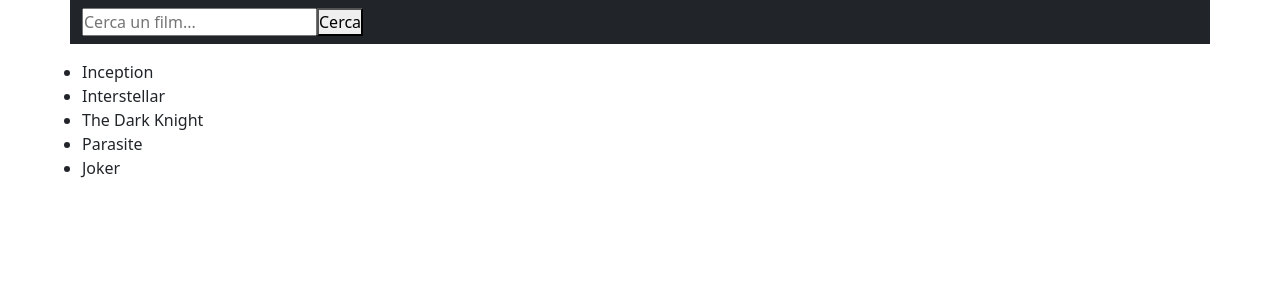
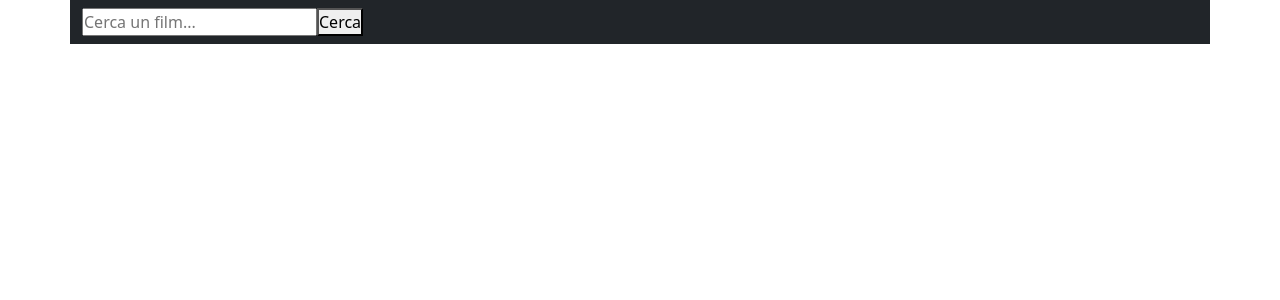
Before and after one commit to AndyDAntuono/vite-boolflix, a Vue app: page / in a window 1280 px wide. Shown: the top 300 px of the page. Built offline with nearby package versions, Linux system fonts and the light colour scheme.

Commit message:
[UPD] updated App.vue

```diff
--- a/src/App.vue
+++ b/src/App.vue
@@ -1,4 +1,5 @@
 <script>
+import axios from 'axios';
 import AppHeader from './components/AppHeader.vue'
 import AppMain from './components/AppMain.vue'
 
@@ -10,13 +11,8 @@
   data() {
     return {
       searchQuery: "",
-      movies: [
-        { id: 1, title: "Inception" },
-        { id: 2, title: "Interstellar" },
-        { id: 3, title: "The Dark Knight" },
-        { id: 4, title: "Parasite" },
-        { id: 5, title: "Joker" }
-      ]
+      movies: [],
+      allMovies: []
     };
   },
   computed: {
```
